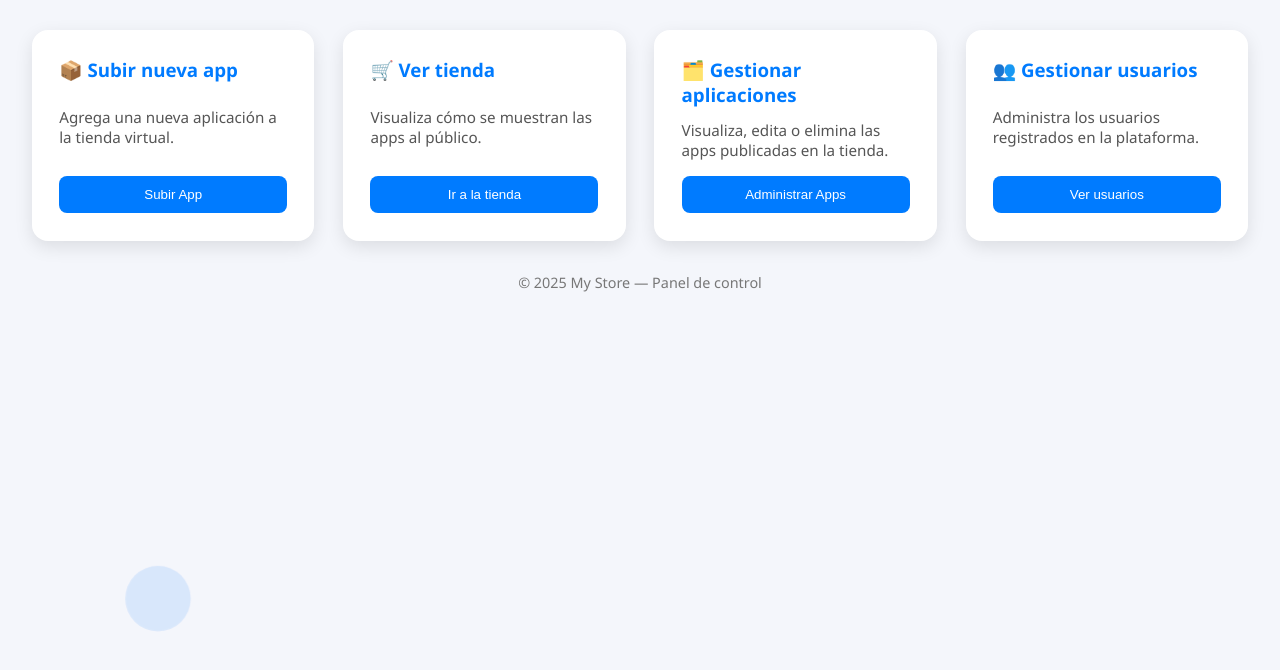
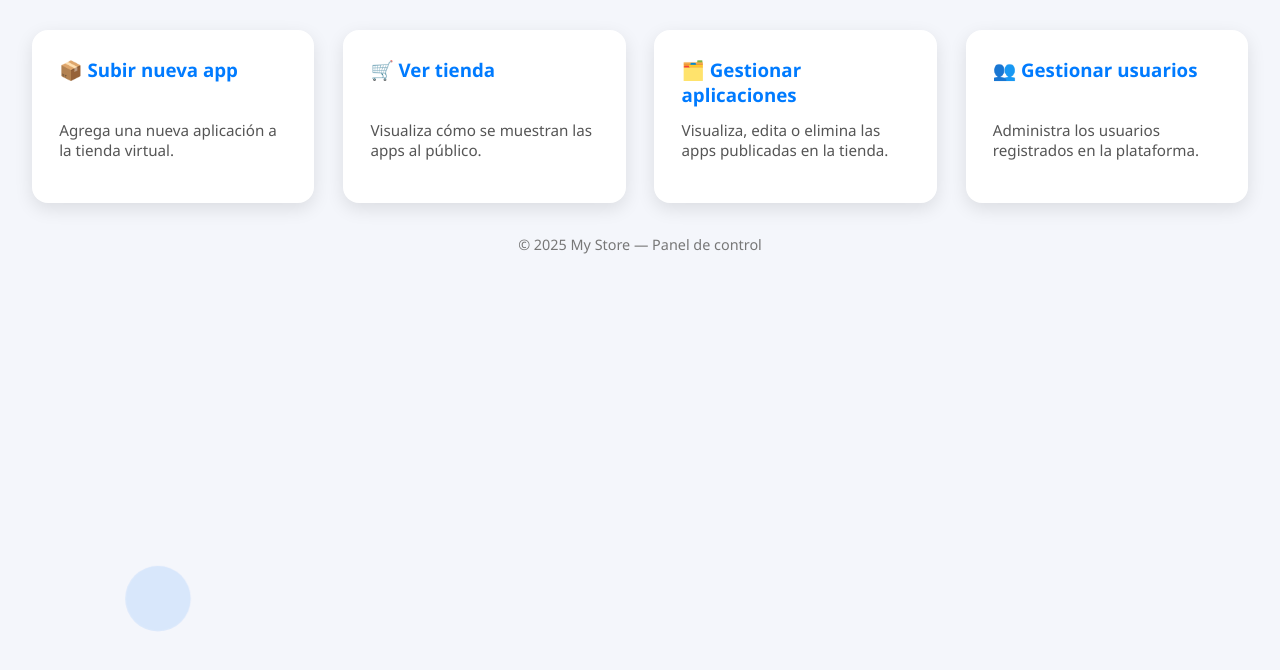
Before and after one commit to asitioweb764-design/mi-store, a website: page mi-store/public/admin.html in a window 1280 px wide. Shown: the part 100-770 px from the top of the page. Drawn offline with Linux system fonts and the light colour scheme.

Commit message:
Update admin.html

```diff
--- a/mi-store/public/admin.html
+++ b/mi-store/public/admin.html
@@ -39,25 +39,21 @@
       <div class="card" onclick="goTo('upload.html')">
         <h3>📦 Subir nueva app</h3>
         <p>Agrega una nueva aplicación a la tienda virtual.</p>
-        <button class="action">Subir App</button>
       </div>
 
       <div class="card" onclick="goTo('/')">
         <h3>🛒 Ver tienda</h3>
         <p>Visualiza cómo se muestran las apps al público.</p>
-        <button class="action">Ir a la tienda</button>
       </div>
 
       <div class="card" onclick="goTo('manage-apps.html')">
         <h3>🗂️ Gestionar aplicaciones</h3>
         <p>Visualiza, edita o elimina las apps publicadas en la tienda.</p>
-        <button class="action">Administrar Apps</button>
       </div>
 
       <div class="card" onclick="alert('🛠️ Próximamente podrás gestionar usuarios y permisos.')">
         <h3>👥 Gestionar usuarios</h3>
         <p>Administra los usuarios registrados en la plataforma.</p>
-        <button class="action">Ver usuarios</button>
       </div>
     </main>
 
@@ -67,7 +63,6 @@
   </div>
 
   <script>
-    // 🔹 Transición entre páginas
     const transition = document.getElementById("pageTransition");
 
     function goTo(url) {
@@ -75,7 +70,6 @@
       setTimeout(() => (window.location.href = url), 700);
     }
 
-    // 🔹 Cerrar sesión
     function logout() {
       if (confirm("¿Deseas cerrar sesión?")) {
         transition.classList.add("active");
```
